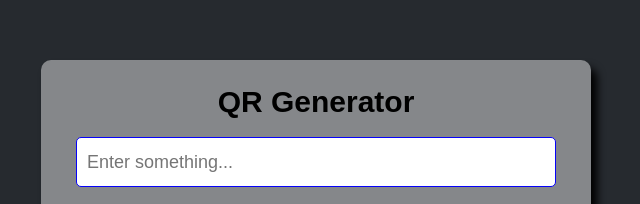
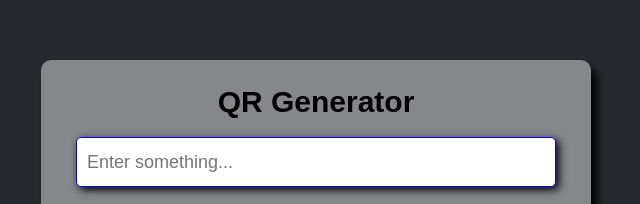
Before and after one commit to ArpitSingh73/QR-Denerator, a plain HTML site: page index.html in a window 1280 px wide. Shown: the part 197-401 px from the top of the page, without its empty margins (324-964 px from the left). Drawn offline with Linux system fonts and the light colour scheme.

Commit message:
UI changes.

```diff
--- a/index.html
+++ b/index.html
@@ -40,6 +40,7 @@
             margin: 10px 0px 20px;
             border-radius: 5px;
             font-size: large;
+            box-shadow: 3px 3px 9px rgb(0, 0, 0);
 
 
         }
```
